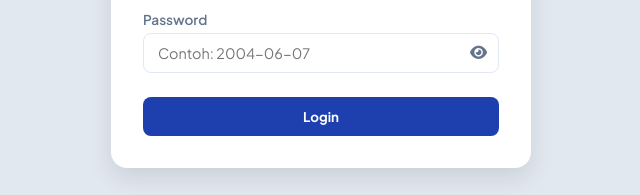
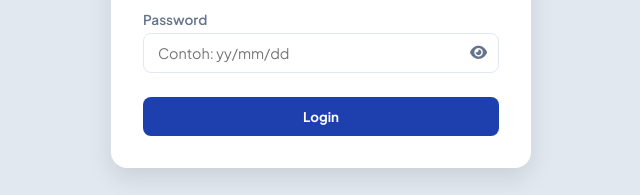
Before and after one commit to Exco76/Elearning-SMK-NurulHikmah, a website: page public/index.html in a window 1280 px wide. Shown: the part 419-614 px from the top of the page, 319-959 px from the left. Drawn offline with Linux system fonts and the light colour scheme.

Commit message:
Update index.html

```diff
--- a/public/index.html
+++ b/public/index.html
@@ -316,7 +316,7 @@
               <input
                 type="password"
                 id="passwordInput"
-                placeholder="Contoh: 2004-06-07"
+                placeholder="Contoh: yy/mm/dd"
                 required
               />
               <i
```
